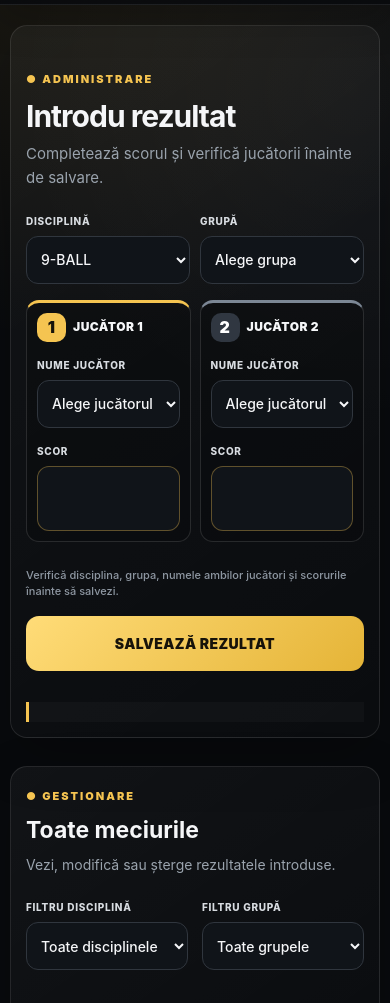
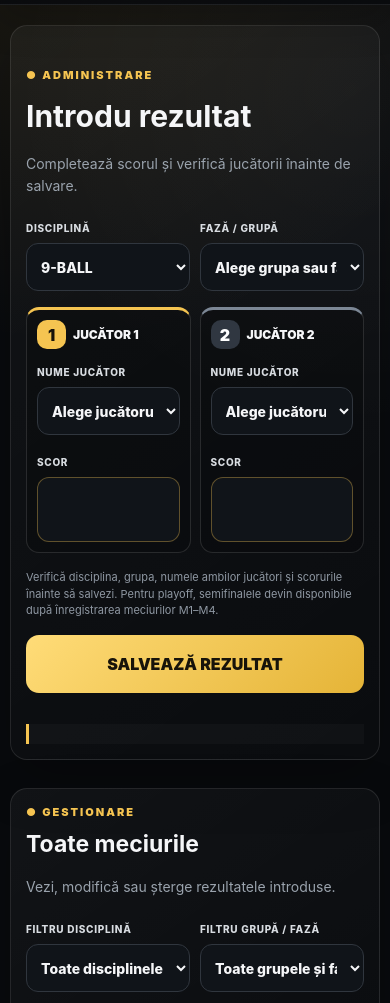
Before and after one commit to Boemiabilliards/Cupa-Boemia, a plain HTML site: page admin.html in a window 390 px wide. Shown: the part 57-1060 px from the top of the page. Drawn offline with nearby package versions, Linux system fonts and the light colour scheme; no server answers.

Commit message:
Update admin.html

```diff
--- a/admin.html
+++ b/admin.html
@@ -10,13 +10,8 @@
   <script src="https://cdn.jsdelivr.net/npm/@supabase/supabase-js@2"></script>
 
   <style>
-    /* ================================
-       ADMIN — DESIGN NOU
-       ================================ */
-
     .admin-page {
       --admin-gold: #f5c451;
-      --admin-panel: rgba(255,255,255,.035);
       width: min(1100px, calc(100% - 28px));
       margin: 0 auto;
       padding: 34px 0 60px;
@@ -30,12 +25,6 @@
       min-height: 76px;
     }
 
-    .admin-logo {
-      display: flex;
-      align-items: center;
-      min-width: 0;
-    }
-
     .admin-logo img {
       display: block;
       width: 145px;
@@ -46,7 +35,6 @@
     }
 
     .admin-public-link {
-      flex-shrink: 0;
       color: #c5cbd3;
       font-size: 14px;
       font-weight: 750;
@@ -66,9 +54,6 @@
     }
 
     .admin-eyebrow {
-      display: inline-flex;
-      align-items: center;
-      gap: 8px;
       color: var(--admin-gold);
       font-size: 11px;
       font-weight: 900;
@@ -79,14 +64,12 @@
     .admin-heading h1 {
       margin: 10px 0 8px;
       font-size: clamp(30px, 5vw, 42px);
-      line-height: 1.15;
-      letter-spacing: -1px;
     }
 
-    .admin-heading p {
-      margin: 0;
+    .admin-heading p,
+    .admin-card-heading p {
       color: #9aa3ad;
-      font-size: 15px;
+      font-size: 14px;
       line-height: 1.6;
     }
 
@@ -113,18 +96,10 @@
       font-size: clamp(23px, 4vw, 30px);
     }
 
-    .admin-card-heading p {
-      margin: 0;
-      color: #9aa3ad;
-      line-height: 1.6;
-      font-size: 14px;
-    }
-
     #scoreForm {
       display: flex;
       flex-direction: column;
       gap: 20px;
-      min-width: 0;
     }
 
     #scoreForm label,
@@ -151,8 +126,6 @@
       background: #101419;
       color: #f5f6f8;
       font-size: 16px;
-      font-weight: 550;
-      letter-spacing: 0;
       outline: none;
     }
 
@@ -168,8 +141,6 @@
       grid-template-columns: repeat(2, minmax(0, 1fr));
       gap: 16px;
     }
-
-    /* Cei doi jucători, față în față */
 
     .admin-players-grid {
       display: grid;
@@ -199,9 +170,8 @@
       align-items: center;
       gap: 10px;
       margin-bottom: 20px;
-      font-size: clamp(13px, 2.4vw, 16px);
+      font-size: 15px;
       font-weight: 900;
-      letter-spacing: .5px;
     }
 
     .admin-player-number {
@@ -230,19 +200,16 @@
     #scoreForm .admin-score-input {
       min-height: 76px;
       text-align: center;
-      font-size: clamp(28px, 5vw, 38px);
+      font-size: 36px;
       font-weight: 950;
       padding: 8px;
       border-color: rgba(245,196,81,.35);
     }
 
     .admin-score-hint {
-      margin-top: 9px;
       color: #8f98a3;
       font-size: 11px;
       line-height: 1.5;
-      letter-spacing: 0;
-      font-weight: 500;
     }
 
     .admin-save-button {
@@ -255,18 +222,11 @@
       color: #17130a;
       font-size: 16px;
       font-weight: 950;
-      letter-spacing: .4px;
       cursor: pointer;
-      transition: transform .15s ease, filter .15s ease;
     }
 
     .admin-save-button:hover {
       filter: brightness(1.06);
-      transform: translateY(-1px);
-    }
-
-    .admin-save-button:active {
-      transform: scale(.99);
     }
 
     #scoreMessage {
@@ -290,6 +250,19 @@
       max-width: 100%;
     }
 
+    .admin-list button {
+      padding: 8px 12px;
+      border: 1px solid rgba(255,255,255,.15);
+      border-radius: 8px;
+      background: #20262d;
+      color: white;
+      cursor: pointer;
+    }
+
+    .admin-list button:hover {
+      border-color: #f5c451;
+    }
+
     @media (max-width: 560px) {
       .admin-page {
         width: calc(100% - 20px);
@@ -310,10 +283,6 @@
         font-size: 12px;
       }
 
-      .admin-heading {
-        margin-top: 24px;
-      }
-
       .admin-card {
         padding: 15px;
         border-radius: 17px;
@@ -323,7 +292,8 @@
         gap: 16px;
       }
 
-      .admin-settings-grid {
+      .admin-settings-grid,
+      .admin-filters {
         gap: 10px;
       }
 
@@ -365,25 +335,12 @@
         font-size: 10px;
         gap: 7px;
       }
-
-      .admin-player-card label + label {
-        margin-top: 16px;
-      }
-
-      .admin-save-button {
-        min-height: 55px;
-        font-size: 14px;
-      }
     }
 
     @media (max-width: 350px) {
       .admin-settings-grid,
       .admin-filters {
         grid-template-columns: 1fr;
-      }
-
-      .admin-player-card {
-        padding: 8px;
       }
     }
   </style>
@@ -402,8 +359,6 @@
   </header>
 
   <main class="admin-page">
-
-    <!-- INTRODUCERE REZULTAT -->
 
     <section class="admin-card">
 
@@ -426,22 +381,26 @@
           </label>
 
           <label>
-            GRUPĂ
+            FAZĂ / GRUPĂ
             <select id="scoreGroup" required>
-              <option value="">Alege grupa</option>
+              <option value="">Alege grupa sau faza</option>
               <option value="A">Grupa A</option>
               <option value="B">Grupa B</option>
               <option value="C">Grupa C</option>
               <option value="D">Grupa D</option>
               <option value="E">Grupa E</option>
+              <option value="P-M1">Playoff — M1</option>
+              <option value="P-M2">Playoff — M2</option>
+              <option value="P-M3">Playoff — M3</option>
+              <option value="P-M4">Playoff — M4</option>
+              <option value="P-SF1">Playoff — Semifinala 1</option>
+              <option value="P-SF2">Playoff — Semifinala 2</option>
             </select>
           </label>
 
         </div>
 
         <div class="admin-players-grid">
-
-          <!-- JUCĂTORUL 1 -->
 
           <div class="admin-player-card player-one">
 
@@ -472,8 +431,6 @@
             </label>
 
           </div>
-
-          <!-- JUCĂTORUL 2 -->
 
           <div class="admin-player-card player-two">
 
@@ -509,6 +466,7 @@
 
         <div class="admin-score-hint">
           Verifică disciplina, grupa, numele ambilor jucători și scorurile înainte să salvezi.
+          Pentru playoff, semifinalele devin disponibile după înregistrarea meciurilor M1–M4.
         </div>
 
         <button type="submit" class="admin-save-button">
@@ -520,8 +478,6 @@
       </form>
 
     </section>
-
-    <!-- TOATE MECIURILE -->
 
     <section class="admin-card">
 
@@ -543,14 +499,20 @@
         </label>
 
         <label>
-          FILTRU GRUPĂ
+          FILTRU GRUPĂ / FAZĂ
           <select id="adminFilterGroup">
-            <option value="">Toate grupele</option>
+            <option value="">Toate grupele și fazele</option>
             <option value="A">Grupa A</option>
             <option value="B">Grupa B</option>
             <option value="C">Grupa C</option>
             <option value="D">Grupa D</option>
             <option value="E">Grupa E</option>
+            <option value="P-M1">Playoff M1</option>
+            <option value="P-M2">Playoff M2</option>
+            <option value="P-M3">Playoff M3</option>
+            <option value="P-M4">Playoff M4</option>
+            <option value="P-SF1">Semifinala 1</option>
+            <option value="P-SF2">Semifinala 2</option>
           </select>
         </label>
 
@@ -561,8 +523,6 @@
       </div>
 
     </section>
-
-    <!-- MECIURI RECENTE -->
 
     <section class="admin-card">
 
```
